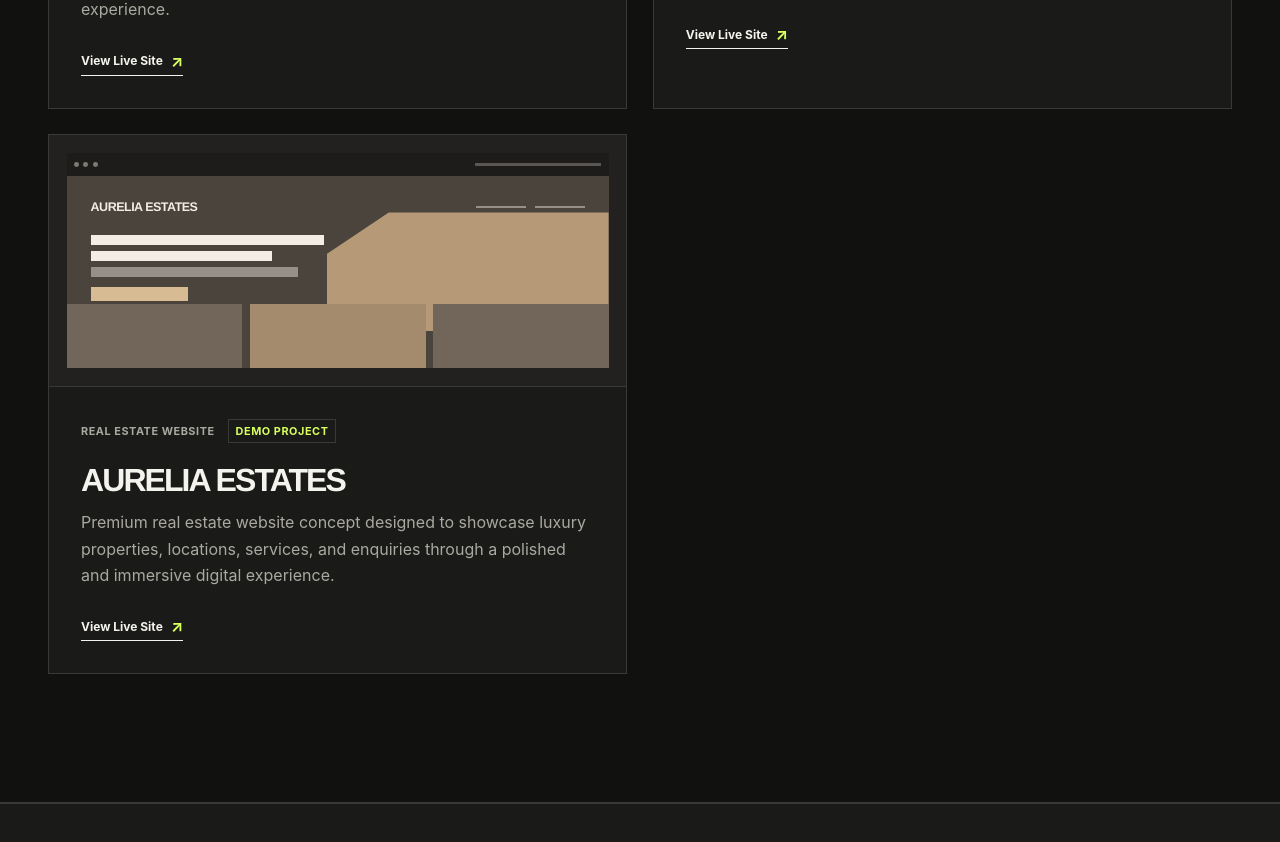
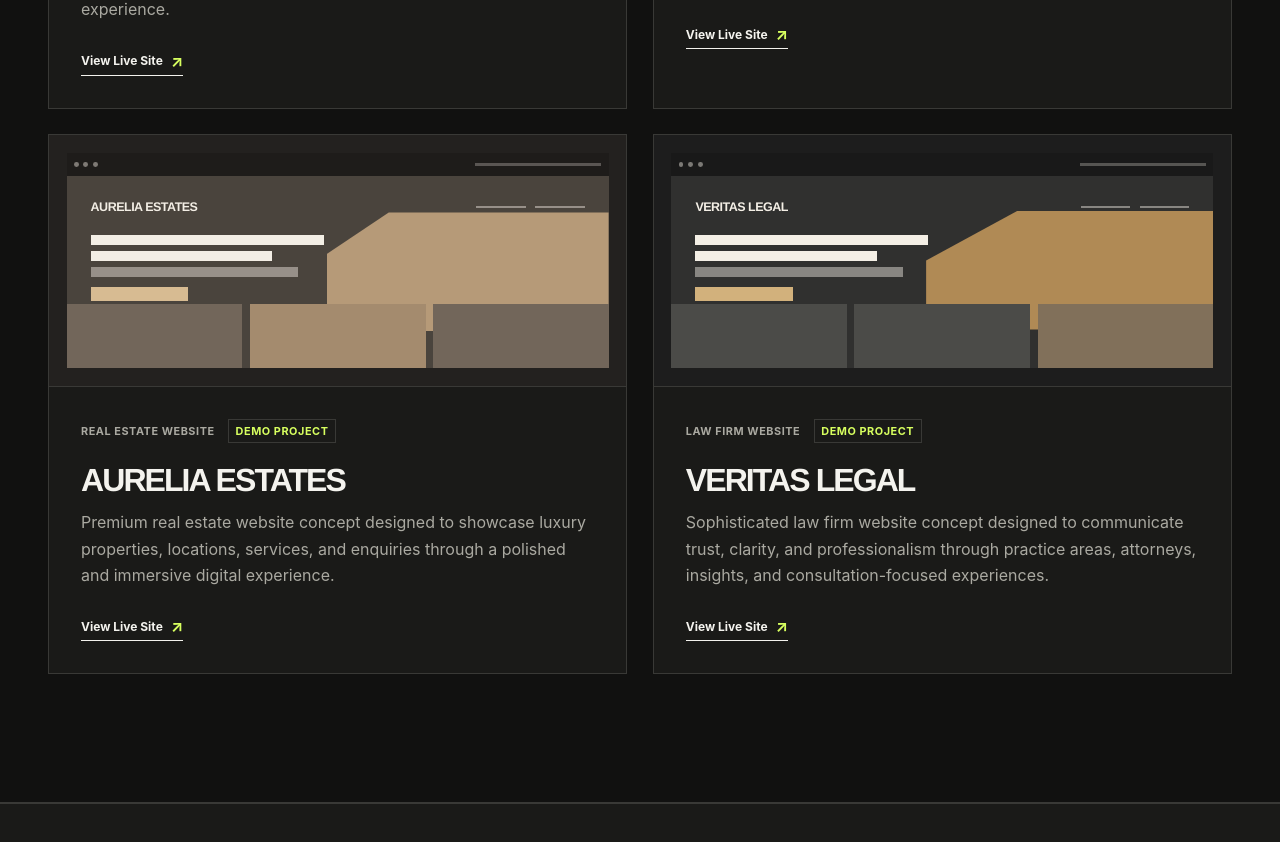
Before and after one commit to ansarishahadatmd786786-debug/shahadat-portfolio, a React (Vite) app: page / in a window 1280 px wide. Shown: the part 4680-5522 px from the top of the page. Built offline with nearby package versions, Linux system fonts and the light colour scheme.

Commit message:
Add Veritas Legal portfolio project

```diff
--- a/src/sections/Projects.jsx
+++ b/src/sections/Projects.jsx
@@ -28,6 +28,11 @@ const projects = [
     name: 'AURELIA ESTATES', category: 'Real Estate Website', theme: 'realestate',
     description: 'Premium real estate website concept designed to showcase luxury properties, locations, services, and enquiries through a polished and immersive digital experience.',
     url: 'https://aurelia-estates-azure-three.vercel.app/',
+  },
+  {
+    name: 'VERITAS LEGAL', category: 'Law Firm Website', theme: 'law',
+    description: 'Sophisticated law firm website concept designed to communicate trust, clarity, and professionalism through practice areas, attorneys, insights, and consultation-focused experiences.',
+    url: 'https://veritas-legal-two.vercel.app/',
   },
 ]
 
--- a/src/styles/foundation.css
+++ b/src/styles/foundation.css
@@ -1113,6 +1113,35 @@ img {
   background: #a48b6e;
 }
 
+.preview-law {
+  background: #1d1d1d;
+  color: #f4efe6;
+}
+
+.preview-law .preview-canvas {
+  background: #30302f;
+}
+
+.preview-law .preview-hero-shape {
+  background: #b08a55;
+  clip-path: polygon(32% 0, 100% 0, 100% 100%, 0 100%, 0 42%);
+  left: 47%;
+  top: 18%;
+  width: 53%;
+}
+
+.preview-law .preview-action {
+  background: #d2b17c;
+}
+
+.preview-law .preview-tiles i {
+  background: #4b4b48;
+}
+
+.preview-law .preview-tiles i:last-child {
+  background: #81705a;
+}
+
 /* =========================
    WHY WORK WITH ME
 ========================= */
```
